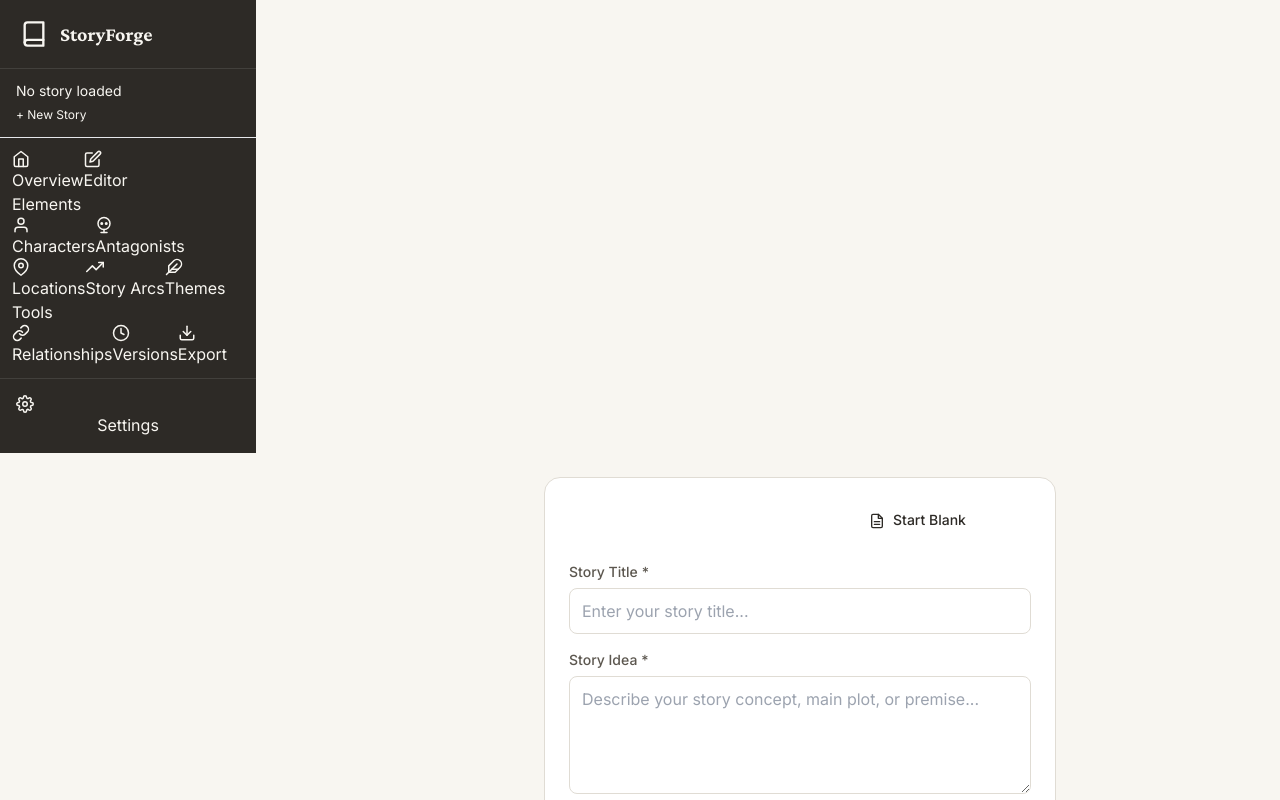
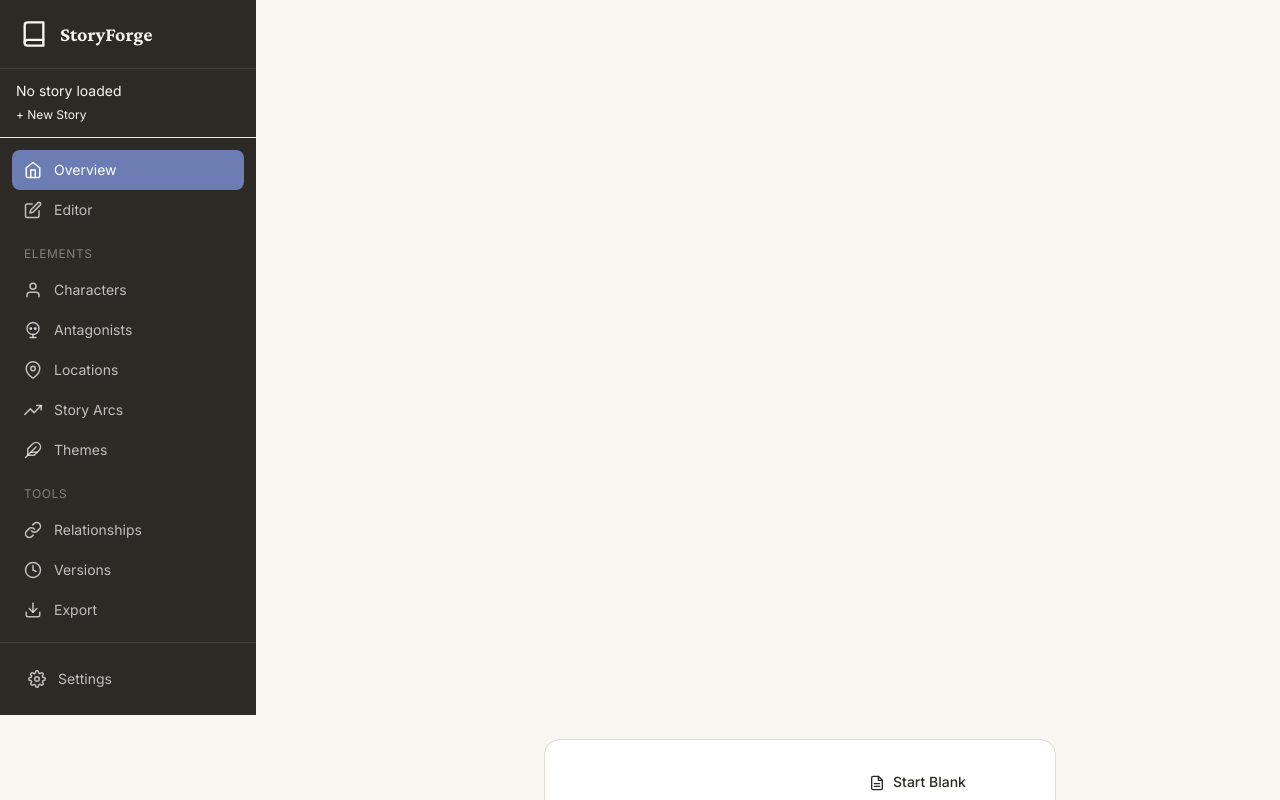
Before and after one commit to kungfunick/storyforge, a React (Vite) app: page / in a window 1280 px wide. Shown: the top 800 px of the page. Built offline with nearby package versions, Linux system fonts and the light colour scheme.

Commit message:
Updated CSS; updated input boxes

```diff
--- a/src/styles/main.css
+++ b/src/styles/main.css
@@ -107,6 +107,20 @@
 
   .sidebar-nav {
     @apply flex-1 p-3;
+  }
+
+  .sidebar-item {
+    @apply flex items-center gap-3 w-full px-3 py-2.5 rounded-lg;
+    @apply text-white/70 text-sm cursor-pointer transition-all;
+    @apply hover:bg-white/10 hover:text-white;
+  }
+
+  .sidebar-item.active {
+    @apply bg-accent-blue text-white;
+  }
+
+  .sidebar-section {
+    @apply text-xs uppercase tracking-wider text-white/40 px-3 pt-4 pb-2;
   }
 
   .nav-section {
--- a/src/templates/FormFields.jsx
+++ b/src/templates/FormFields.jsx
@@ -37,7 +37,7 @@ export function TextField({
         name={name}
         type={type}
         value={value || ''}
-        onChange={(e) => onChange(e.target.value)}
+        onChange={(e) => onChange(e.target.value, name)}
         placeholder={placeholder}
         disabled={disabled}
         autoFocus={autoFocus}
@@ -77,7 +77,7 @@ export function TextArea({
         id={name}
         name={name}
         value={value || ''}
-        onChange={(e) => onChange(e.target.value)}
+        onChange={(e) => onChange(e.target.value, name)}
         placeholder={placeholder}
         disabled={disabled}
         rows={rows}
@@ -122,13 +122,13 @@ export function SelectField({
         id={name}
         name={name}
         value={value || ''}
-        onChange={(e) => onChange(e.target.value)}
+        onChange={(e) => onChange(e.target.value, name)}
         disabled={disabled}
         className={`form-select ${error ? 'form-input-error' : ''}`}
       >
         <option value="">{placeholder}</option>
         {options.map((opt) => (
-          <option key={opt.value} value={opt.value}>
+          <option key={opt.id || opt.value} value={opt.id || opt.value}>
             {opt.label}
           </option>
         ))}
@@ -158,7 +158,7 @@ export function Checkbox({
           type="checkbox"
           name={name}
           checked={checked || false}
-          onChange={(e) => onChange(e.target.checked)}
+          onChange={(e) => onChange(e.target.checked, name)}
           disabled={disabled}
           className="form-checkbox"
         />
--- a/vite.config.js
+++ b/vite.config.js
@@ -24,7 +24,7 @@ export default defineConfig({
     },
   },
   server: {
-    port: 3000,
+    port: 5173,
     open: true,
   },
   build: {
```
